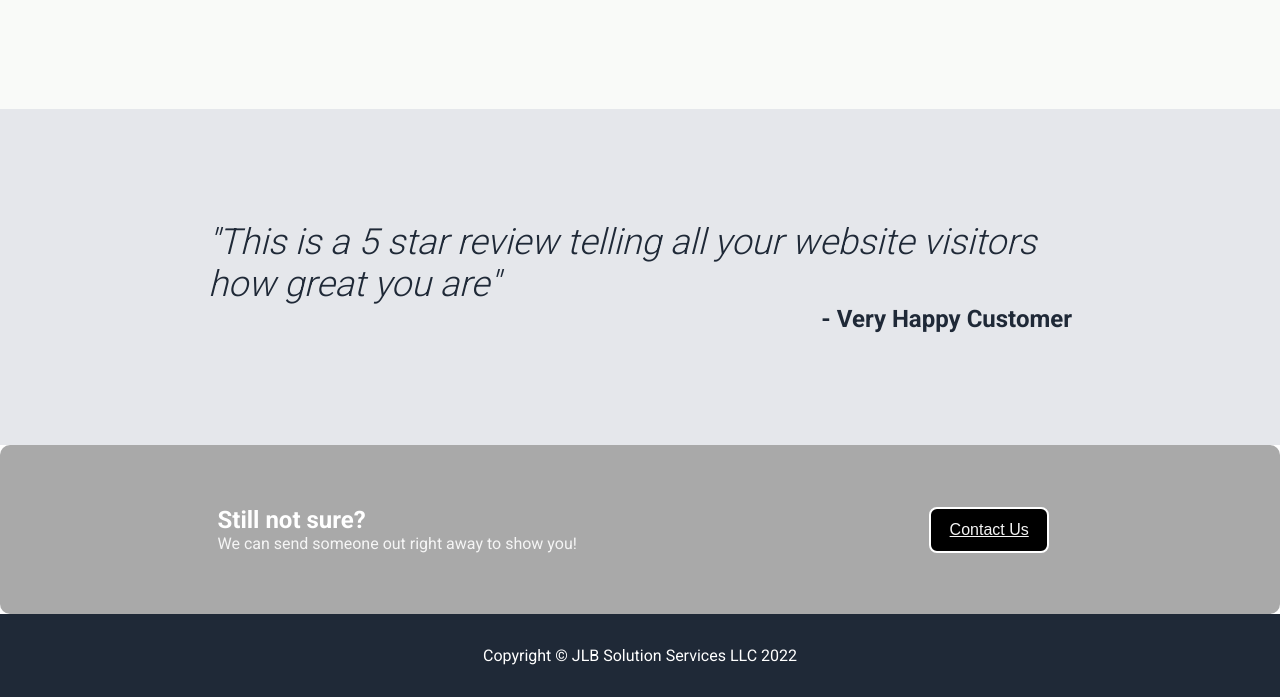
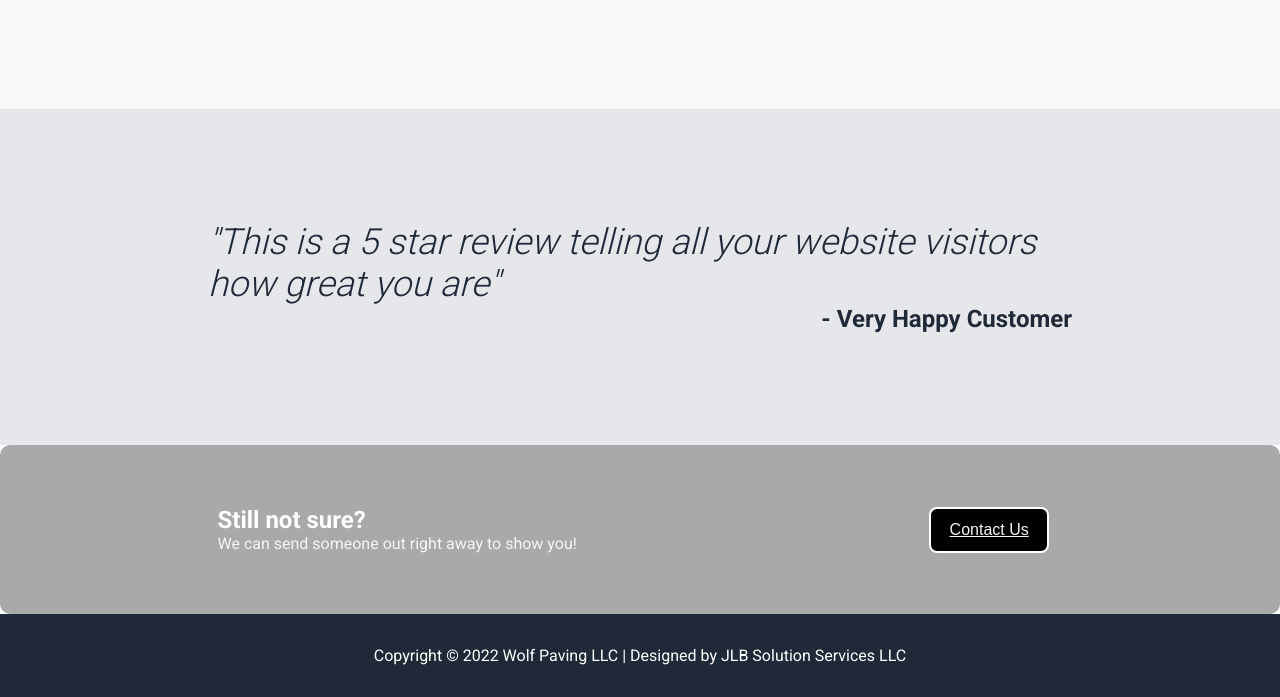
Before and after one commit to Rickyb90/Odin-Landing-Page, a plain HTML site: page index.html in a window 1280 px wide. Shown: the part 701-1398 px from the top of the page. Drawn offline with Linux system fonts and the light colour scheme.

Commit message:
copyright

```diff
--- a/index.html
+++ b/index.html
@@ -11,8 +11,8 @@
     <link rel="stylesheet" href="style.css">
 </head>
 <body>
-    <video autoplay muted loop id="video"> <source src="../Odin-Landing-Page/images/pavers.mp4"> </video>
     <header>
+        <video autoplay muted loop id="video"> <source src="../Odin-Landing-Page/images/pavers.mp4"> </video>
     <div class="nav">
         <div class="left">
             <p class="logo">Wolf Paving</p>
@@ -89,6 +89,6 @@
             </div>
         </div>
     </div>
-    <footer>Copyright © JLB Solution Services LLC 2022</footer>
+    <footer>Copyright © 2022 Wolf Paving LLC | Designed by JLB Solution Services LLC</footer>
 </body>
 </html>
```
